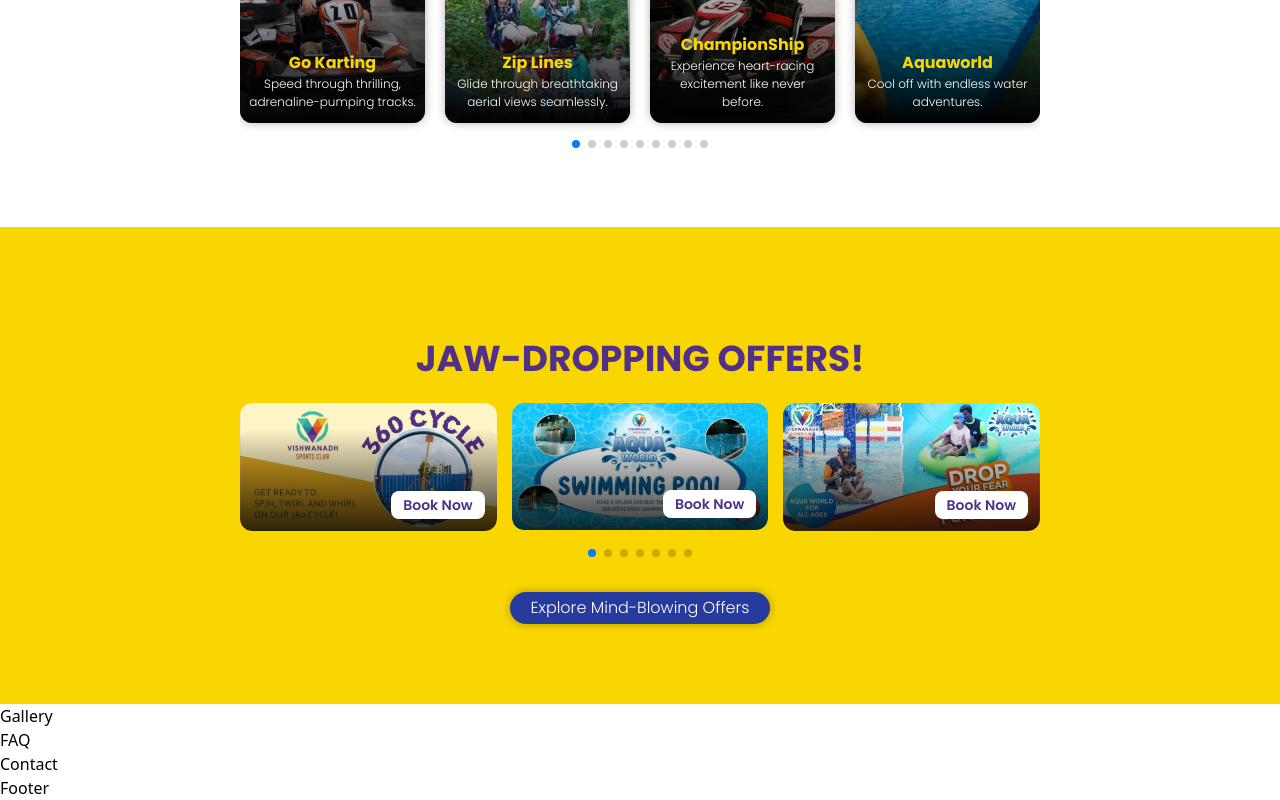
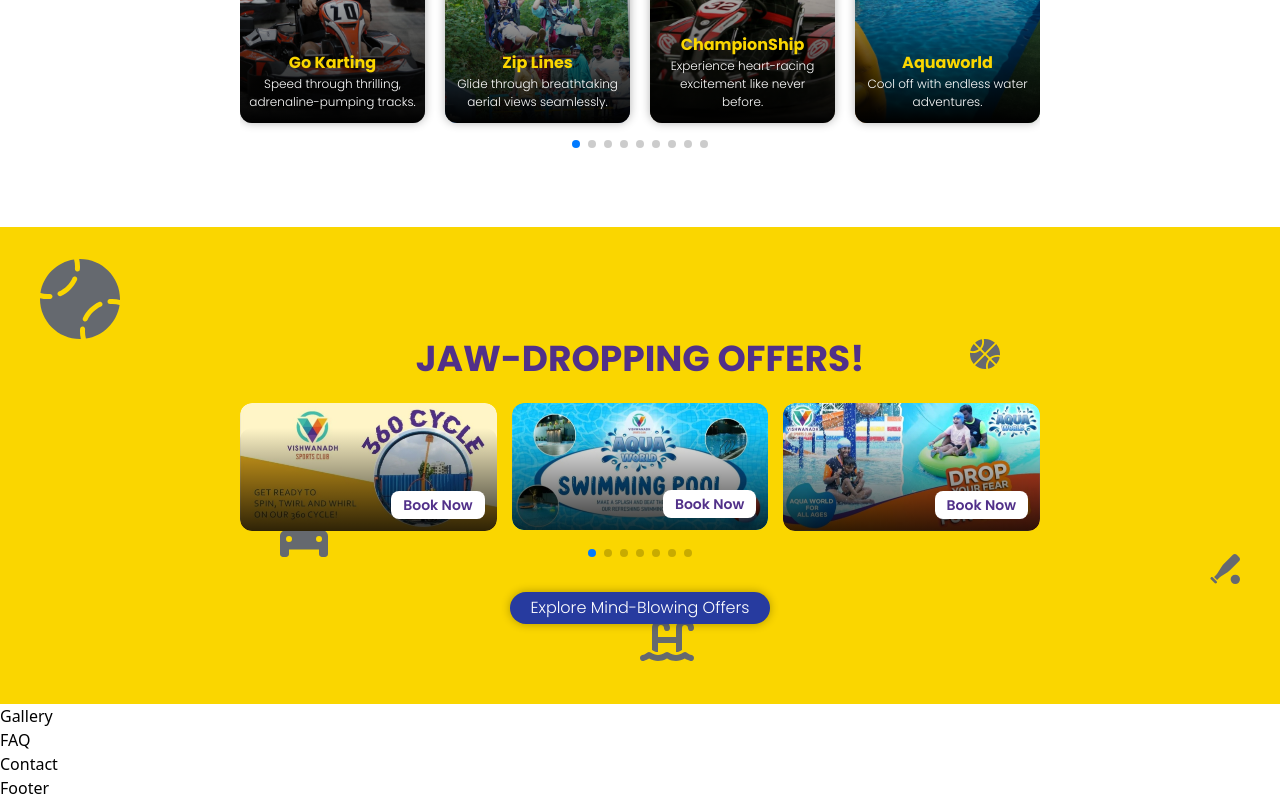
Before and after one commit to murali1466/VSC, a React (Vite) app: page / in a window 1280 px wide. Shown: the part 2048-2848 px from the top of the page. Built offline with nearby package versions, Linux system fonts and the light colour scheme.

Commit message:
Added bg Symbols in Package Swiper

```diff
--- a/src/Sections/Packages.jsx
+++ b/src/Sections/Packages.jsx
@@ -3,7 +3,7 @@ import { useLocation } from "react-router-dom";
 import PackageSwiper from "../Components/PackageSwiper/Swiper";
 import Button from "../Components/Buttons/LinkButton";
 import { FontAwesomeIcon } from "@fortawesome/react-fontawesome";
-
+import { faCar, faBasketball, faSwimmingPool, faBaseballBatBall, faBaseballBall } from "@fortawesome/free-solid-svg-icons";
 
 function Packages() {
     const location = useLocation();
@@ -22,15 +22,15 @@ function Packages() {
         >
             <div className="flex items-center justify-center flex-col">
                 <div className="w-full 2xl:w-[70rem] relative">
-                    <div className="flex items-center justify-center">
+                    <div className="flex items-center justify-center relative z-10">
                         <p className="uppercase text-primary font-bold text-center text-3xl sm:text-4xl">
                             Jaw-Dropping Offers!
                         </p>
                     </div>
-                    <div className="mt-6 mb-5">
+                    <div className="mt-6 mb-5 relative z-10">
                         <PackageSwiper />
                     </div>
-                    <div className="flex items-center justify-center">
+                    <div className="flex items-center justify-center relative z-10">
                         <Button
                             content={"Explore Mind-Blowing Offers"}
                             link={
@@ -41,7 +41,11 @@ function Packages() {
                             }
                         />
                     </div>
-
+                    <FontAwesomeIcon icon={faBaseballBall} className="text-darkBlue/70 absolute text-[5rem] -top-20"/>
+                    <FontAwesomeIcon icon={faBaseballBatBall} className="text-darkBlue/70 absolute text-3xl right-0 bottom-10"/>
+                    <FontAwesomeIcon icon={faSwimmingPool} className="text-darkBlue/70 absolute text-5xl -bottom-10 left-[50%]"/>
+                    <FontAwesomeIcon icon={faBasketball} className="text-darkBlue/70 absolute text-3xl top-0 right-[20%]"/>
+                    <FontAwesomeIcon icon={faCar} className="text-darkBlue/70 absolute text-[3rem] bottom-16 left-[20%]"/>
                 </div>
             </div>
         </div>
```
